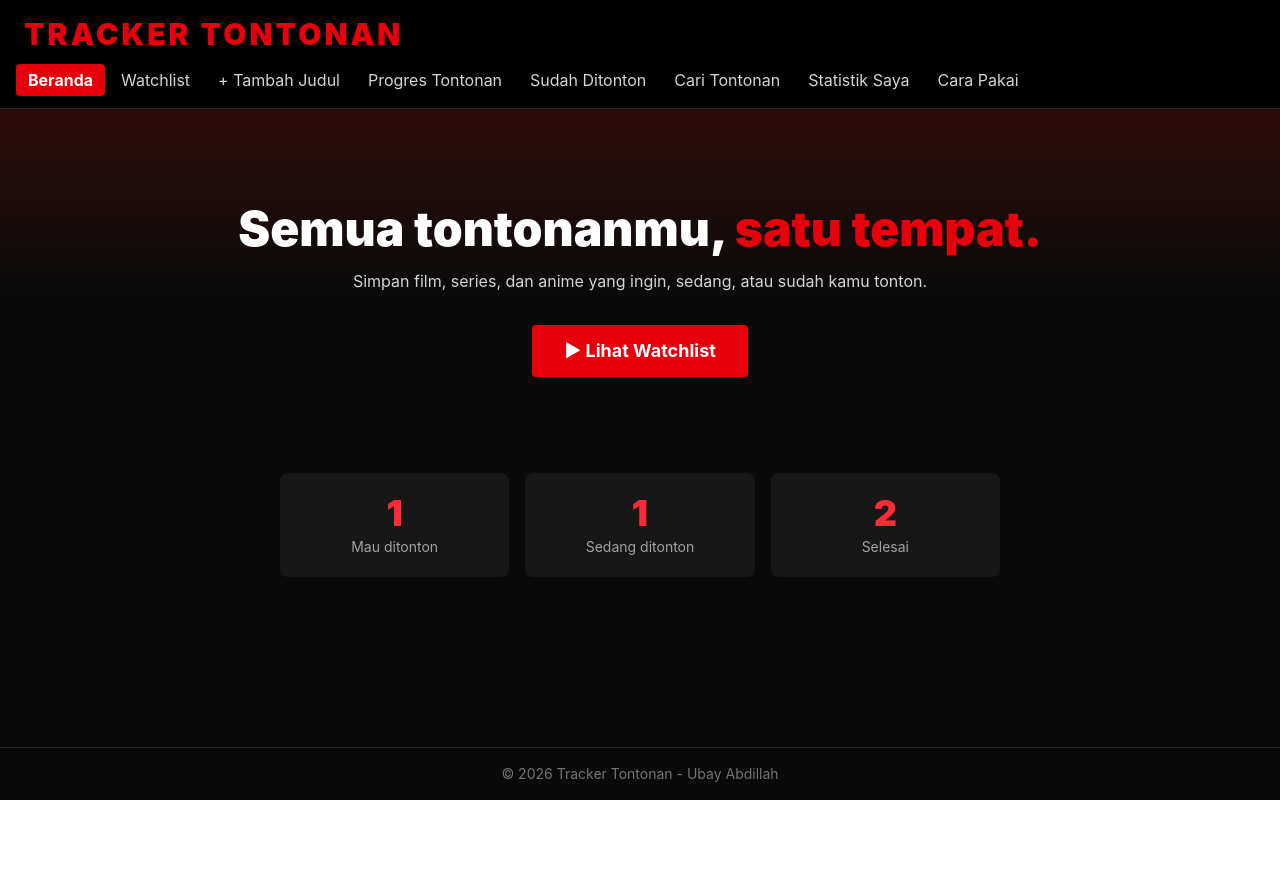
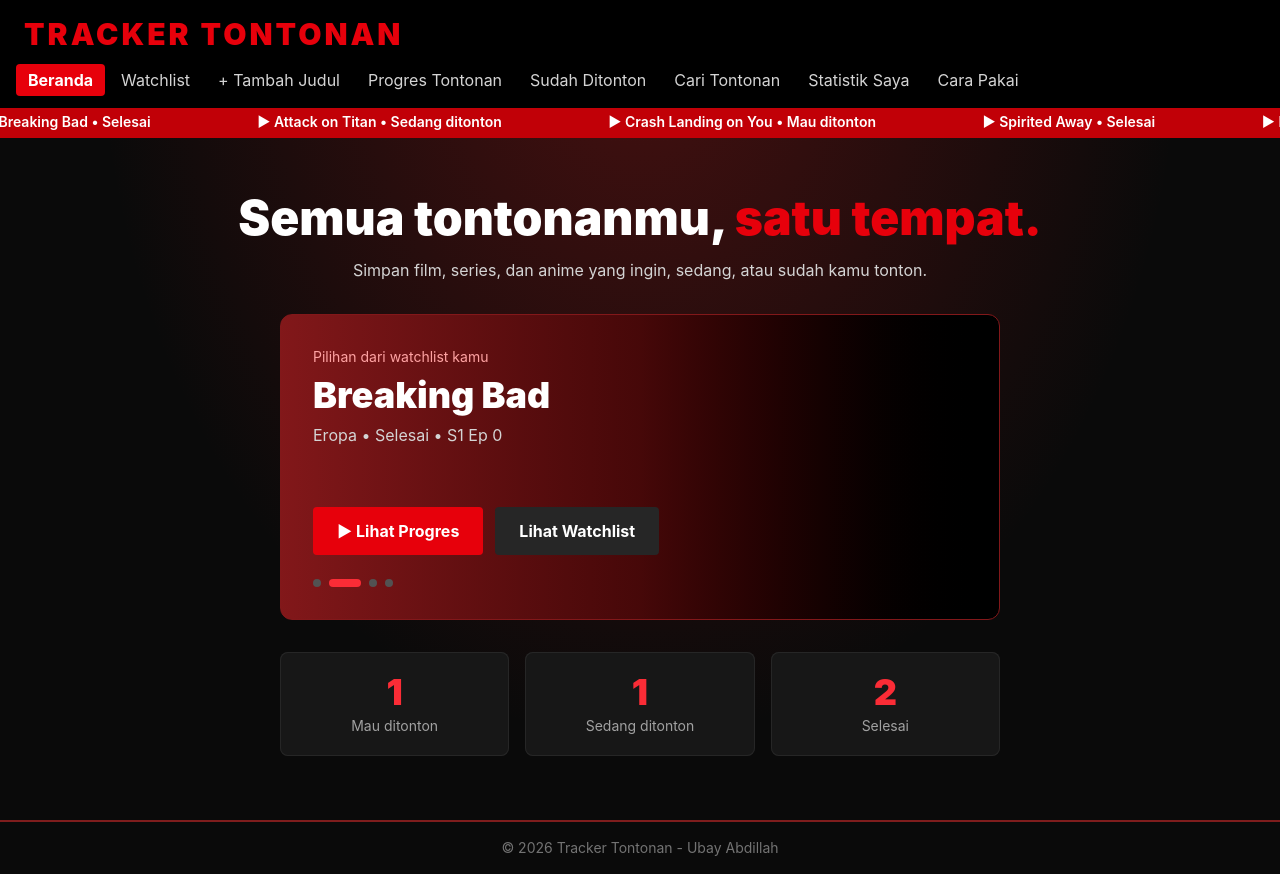
Before and after one commit to quitcore07/tracker-tontonan, a React (Vite) app: page / in a window 1280 px wide. Before the commit the page ends 800 px from the top, so only its background shows below. Built offline with nearby package versions, Linux system fonts and the light colour scheme; no server answers.

Commit message:
perubahan desain tampilan dan memperbaiki untyk mencegah kesalahan dalam penggunaan web

```diff
--- a/src/App.jsx
+++ b/src/App.jsx
@@ -1,15 +1,15 @@
 import { useState, useEffect } from "react";
-import { Routes, Route, NavLink } from "react-router";
+import { Routes, Route, NavLink, useLocation } from "react-router";
 import Header from "./components/Header";
 import Footer from "./components/Footer";
 import Beranda from "./components/Beranda";
-import Daftar from "./components/Watchlist";
-import Tambah from "./components/TambahJudul";
-import ProgresEpisode from "./components/ProgresTontonan";
-import RiwayatTontonan from "./components/SudahDitonton";
-import Rekomendasi from "./components/CariTontonan";
-import Statistik from "./components/StatistikSaya";
-import Tentang from "./components/CaraPakai";
+import Watchlist from "./components/Watchlist";
+import TambahJudul from "./components/TambahJudul";
+import ProgresTontonan from "./components/ProgresTontonan";
+import SudahDitonton from "./components/SudahDitonton";
+import CariTontonan from "./components/CariTontonan";
+import StatistikSaya from "./components/StatistikSaya";
+import CaraPakai from "./components/CaraPakai";
 import { dataAwal } from "./data/tontonan";
 
 const aktif = "px-3 py-1 rounded font-bold text-white bg-red-600";
@@ -24,16 +24,39 @@ function ambilData() {
   return simpanan ? JSON.parse(simpanan) : dataAwal;
 }
 
+function TeksBerjalan({ tontonan }) {
+  if (tontonan.length === 0) return null;
+
+  const durasi = Math.max(20, tontonan.length * 4) + "s";
+
+  return (
+    <div className="overflow-hidden bg-red-700 py-1 text-sm font-semibold">
+      <div className="jalur" style={{ animationDuration: durasi }}>
+        {[1, 2].map((salinan) => (
+          <div key={salinan} className="grup" aria-hidden={salinan === 2}>
+            {tontonan.map((t) => (
+              <span key={t.id} className="px-6 whitespace-nowrap">
+                ▶ {t.judul} • {t.status}
+              </span>
+            ))}
+          </div>
+        ))}
+      </div>
+    </div>
+  );
+}
+
 export default function App() {
   const [tontonan, setTontonan] = useState(ambilData);
+  const lokasi = useLocation();
 
   useEffect(() => {
     localStorage.setItem("tontonan", JSON.stringify(tontonan));
   }, [tontonan]);
 
   return (
-    <div className="min-h-screen flex flex-col bg-neutral-950 text-white">
-      <div className="sticky top-0 z-10 bg-black border-b border-neutral-800">
+    <div className="latar min-h-screen flex flex-col text-white">
+      <div className="sticky top-0 z-10 bg-black border-b-2 border-red-700">
         <Header />
         <nav className="flex flex-wrap gap-1 px-4 py-3">
           <NavLink to="/" end className={kelas}>Beranda</NavLink>
@@ -45,18 +68,19 @@ export default function App() {
           <NavLink to="/statistik" className={kelas}>Statistik Saya</NavLink>
           <NavLink to="/tentang" className={kelas}>Cara Pakai</NavLink>
         </nav>
+        <TeksBerjalan tontonan={tontonan} />
       </div>
 
-      <div className="flex-1">
+      <div key={lokasi.pathname} className="halaman flex-1">
         <Routes>
           <Route path="/" element={<Beranda tontonan={tontonan} />} />
-          <Route path="/daftar" element={<Daftar tontonan={tontonan} setTontonan={setTontonan} />} />
-          <Route path="/tambah" element={<Tambah tontonan={tontonan} setTontonan={setTontonan} />} />
-          <Route path="/progres" element={<ProgresEpisode tontonan={tontonan} setTontonan={setTontonan} />} />
-          <Route path="/riwayat" element={<RiwayatTontonan tontonan={tontonan} setTontonan={setTontonan} />} />
-          <Route path="/rekomendasi" element={<Rekomendasi />} />
-          <Route path="/statistik" element={<Statistik tontonan={tontonan} />} />
-          <Route path="/tentang" element={<Tentang />} />
+          <Route path="/daftar" element={<Watchlist tontonan={tontonan} setTontonan={setTontonan} />} />
+          <Route path="/tambah" element={<TambahJudul tontonan={tontonan} setTontonan={setTontonan} />} />
+          <Route path="/progres" element={<ProgresTontonan tontonan={tontonan} setTontonan={setTontonan} />} />
+          <Route path="/riwayat" element={<SudahDitonton tontonan={tontonan} setTontonan={setTontonan} />} />
+          <Route path="/rekomendasi" element={<CariTontonan />} />
+          <Route path="/statistik" element={<StatistikSaya tontonan={tontonan} />} />
+          <Route path="/tentang" element={<CaraPakai />} />
         </Routes>
       </div>
 
--- a/src/components/Beranda.jsx
+++ b/src/components/Beranda.jsx
@@ -1,22 +1,78 @@
+import { useState, useEffect } from "react";
 import { Link } from "react-router";
 import { daftarStatus } from "../data/tontonan";
 
 export default function Beranda({ tontonan }) {
+  const [indeks, setIndeks] = useState(0);
+  const jumlah = tontonan.length;
+  const pilihan = tontonan[indeks % jumlah];
+
+  useEffect(() => {
+    if (jumlah < 2) return;
+
+    const waktu = setTimeout(() => {
+      setIndeks((indeks + 1) % jumlah);
+    }, 4000);
+
+    return () => clearTimeout(waktu);
+  }, [indeks, jumlah]);
+
   return (
     <main>
-      <section className="px-6 py-24 text-center bg-gradient-to-b from-red-950/60 via-neutral-950 to-neutral-950">
-        <h2 className="text-5xl font-black mb-4">
+      <section className="px-6 pt-14 pb-8 text-center">
+        <h2 className="judul-banner text-5xl font-black mb-4">
           Semua tontonanmu, <span className="text-red-600">satu tempat.</span>
         </h2>
-        <p className="text-neutral-300 mb-8">
+        <p className="text-neutral-300">
           Simpan film, series, dan anime yang ingin, sedang, atau sudah kamu tonton.
         </p>
-        <Link
-          to="/daftar"
-          className="inline-block bg-red-600 hover:bg-red-700 px-8 py-3 rounded font-bold text-lg"
-        >
-          ▶ Lihat Watchlist
-        </Link>
+      </section>
+
+      <section className="max-w-3xl mx-auto px-6 pb-8">
+        {pilihan ? (
+          <div className="rounded-xl border border-red-900 bg-gradient-to-r from-red-900 via-red-950 to-black p-8">
+            <div key={pilihan.id} className="pudar min-h-40">
+              <p className="text-sm text-red-300 mb-2">Pilihan dari watchlist kamu</p>
+              <h3 className="text-4xl font-black mb-2">{pilihan.judul}</h3>
+              <p className="text-neutral-300">
+                {pilihan.kategori} • {pilihan.status} •{" "}
+                {pilihan.format === "Film"
+                  ? "Part " + (pilihan.part || 1)
+                  : "S" + (pilihan.season || 1) + " Ep " + (pilihan.episode || 0)}
+              </p>
+            </div>
+
+            <div className="flex flex-wrap gap-3">
+              <Link to="/progres" className="bg-red-600 hover:bg-red-700 px-6 py-3 rounded font-bold">
+                ▶ Lihat Progres
+              </Link>
+              <Link to="/daftar" className="bg-neutral-800 hover:bg-neutral-700 px-6 py-3 rounded font-bold">
+                Lihat Watchlist
+              </Link>
+            </div>
+
+            <div className="flex flex-wrap gap-2 mt-6">
+              {tontonan.map((t, nomor) => (
+                <button
+                  key={t.id}
+                  onClick={() => setIndeks(nomor)}
+                  aria-label={"Tampilkan " + t.judul}
+                  className={
+                    t.id === pilihan.id
+                      ? "h-2 w-8 rounded-full bg-red-500"
+                      : "h-2 w-2 rounded-full bg-neutral-600 hover:bg-neutral-400"
+                  }
+                />
+              ))}
+            </div>
+          </div>
+        ) : (
+          <div className="text-center">
+            <Link to="/tambah" className="inline-block bg-red-600 hover:bg-red-700 px-8 py-3 rounded font-bold text-lg">
+              + Tambah Judul Pertama
+            </Link>
+          </div>
+        )}
       </section>
 
       <section className="max-w-3xl mx-auto px-6 pb-16 flex gap-4">
--- a/src/components/ProgresTontonan.jsx
+++ b/src/components/ProgresTontonan.jsx
@@ -3,7 +3,7 @@ import { daftarFormat } from "../data/tontonan";
 const merah = "bg-red-600 hover:bg-red-700 px-4 py-2 rounded font-semibold";
 const abu = "bg-neutral-700 hover:bg-neutral-600 px-4 py-2 rounded";
 
-export default function ProgresTontonan({ tontonan, setTontonan }) {
+export default function ProgresEpisode({ tontonan, setTontonan }) {
   function ubah(id, dataBaru) {
     setTontonan(
       tontonan.map((t) => (t.id === id ? { ...t, ...dataBaru } : t))
@@ -26,6 +26,7 @@ export default function ProgresTontonan({ tontonan, setTontonan }) {
         const season = t.season || 1;
         const episode = t.episode || 0;
         const part = t.part || 1;
+        const terkunci = format === "Serial" && episode < 1;
 
         return (
           <div key={t.id} className="bg-neutral-900 rounded-lg p-5 mb-4">
@@ -91,10 +92,20 @@ export default function ProgresTontonan({ tontonan, setTontonan }) {
                 </button>
                 <button
                   onClick={() => ubah(t.id, { status: "Selesai" })}
-                  className="border border-green-500 text-green-400 hover:bg-green-500 hover:text-black px-4 py-2 rounded"
+                  disabled={terkunci}
+                  className={
+                    terkunci
+                      ? "border border-red-500 text-red-400 px-4 py-2 rounded cursor-not-allowed"
+                      : "border border-green-500 text-green-400 hover:bg-green-500 hover:text-black px-4 py-2 rounded"
+                  }
                 >
                   Tandai Selesai
                 </button>
+                {terkunci && (
+                  <p className="w-full border border-red-500 rounded px-3 py-2 text-sm text-red-400">
+                    Tombol <b>"Tandai Selesai"</b> masih terkunci. Tonton minimal <b>1 episode</b> untuk membukanya.
+                  </p>
+                )}
               </div>
             )}
           </div>
--- a/src/index.css
+++ b/src/index.css
@@ -1 +1,96 @@
 @import "tailwindcss";
+
+/* Latar semua halaman */
+.latar {
+  background:
+    radial-gradient(ellipse at top, rgba(185, 28, 28, 0.35), transparent 60%),
+    #0a0a0a;
+  background-attachment: fixed;
+}
+
+/* Judul halaman */
+.halaman main h2:not(.judul-banner) {
+  border-left: 6px solid #e7000b;
+  padding-left: 14px;
+}
+
+/* Kartu */
+.halaman .bg-neutral-900 {
+  box-shadow: inset 0 0 0 1px #262626;
+  transition: transform 0.25s, box-shadow 0.25s;
+}
+
+.halaman .bg-neutral-900:hover {
+  box-shadow: inset 0 0 0 1px #e7000b, 0 8px 24px rgba(231, 0, 11, 0.2);
+}
+
+.halaman div.bg-neutral-900:hover {
+  transform: translateY(-3px);
+}
+
+/* Form */
+.halaman input:focus,
+.halaman select:focus {
+  outline: 2px solid #e7000b;
+}
+
+/* Footer */
+footer {
+  border-top: 2px solid #7f1d1d;
+}
+
+/* Animasi pindah halaman */
+.halaman {
+  animation: muncul 0.5s ease;
+}
+
+.pudar {
+  animation: muncul 0.7s ease;
+}
+
+@keyframes muncul {
+  from {
+    opacity: 0;
+    transform: translateY(12px);
+  }
+  to {
+    opacity: 1;
+    transform: translateY(0);
+  }
+}
+
+/* Teks berjalan */
+.jalur {
+  display: flex;
+  width: max-content;
+  animation: jalan linear infinite;
+}
+
+.jalur:hover {
+  animation-play-state: paused;
+}
+
+.grup {
+  display: flex;
+  flex-shrink: 0;
+  justify-content: space-around;
+  min-width: 100vw;
+}
+
+@keyframes jalan {
+  from {
+    transform: translateX(0);
+  }
+  to {
+    transform: translateX(-50%);
+  }
+}
+
+/* Matikan animasi kalau pengguna memintanya di perangkat */
+@media (prefers-reduced-motion: reduce) {
+  .halaman,
+  .pudar,
+  .jalur {
+    animation: none;
+  }
+}
```
Also changed, not shown: src/components/TambahJudul.jsx (+16 -4 lines).
